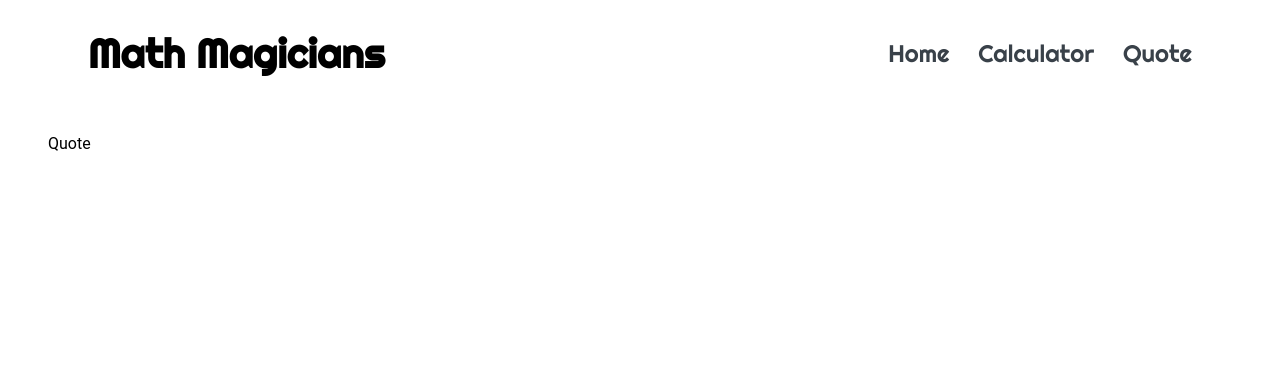
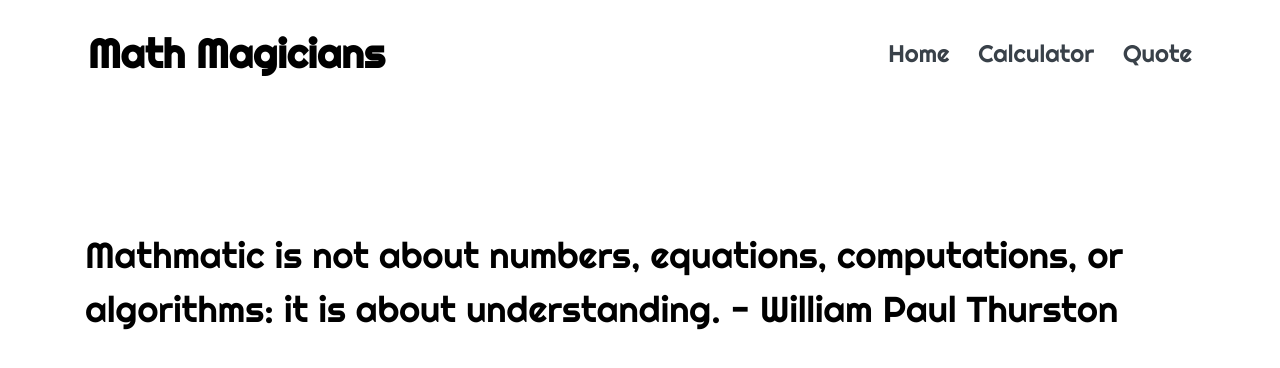
Before and after one commit to Mo7amedSMahdi/math-magicians, a React (Create React App) app: page /quote in a window 1280 px wide. Shown: the top 368 px of the page. Built offline with nearby package versions, Linux system fonts and the light colour scheme; a web font is replaced by a local one.

Commit message:
add quote page content

```diff
--- a/src/components/quote/Quote.js
+++ b/src/components/quote/Quote.js
@@ -1,5 +1,13 @@
 import React from 'react';
+import './quote.css';
 
-const Quote = () => <div>Quote</div>;
+const Quote = () => (
+  <section className="quote">
+    <blockquote>
+      Mathmatic is not about numbers, equations, computations, or algorithms: it
+      is about understanding. - William Paul Thurston
+    </blockquote>
+  </section>
+);
 
 export default Quote;
--- a/src/components/quote/quote.css
+++ b/src/components/quote/quote.css
@@ -1 +1,11 @@
-/* stylesheet */
+.quote {
+  width: 100%;
+}
+
+.quote blockquote {
+  font-family: var(--ff-righteous);
+  font-size: 2.25rem;
+  max-width: 48ch;
+  margin-inline: auto;
+  margin-block: 6rem;
+}
```
